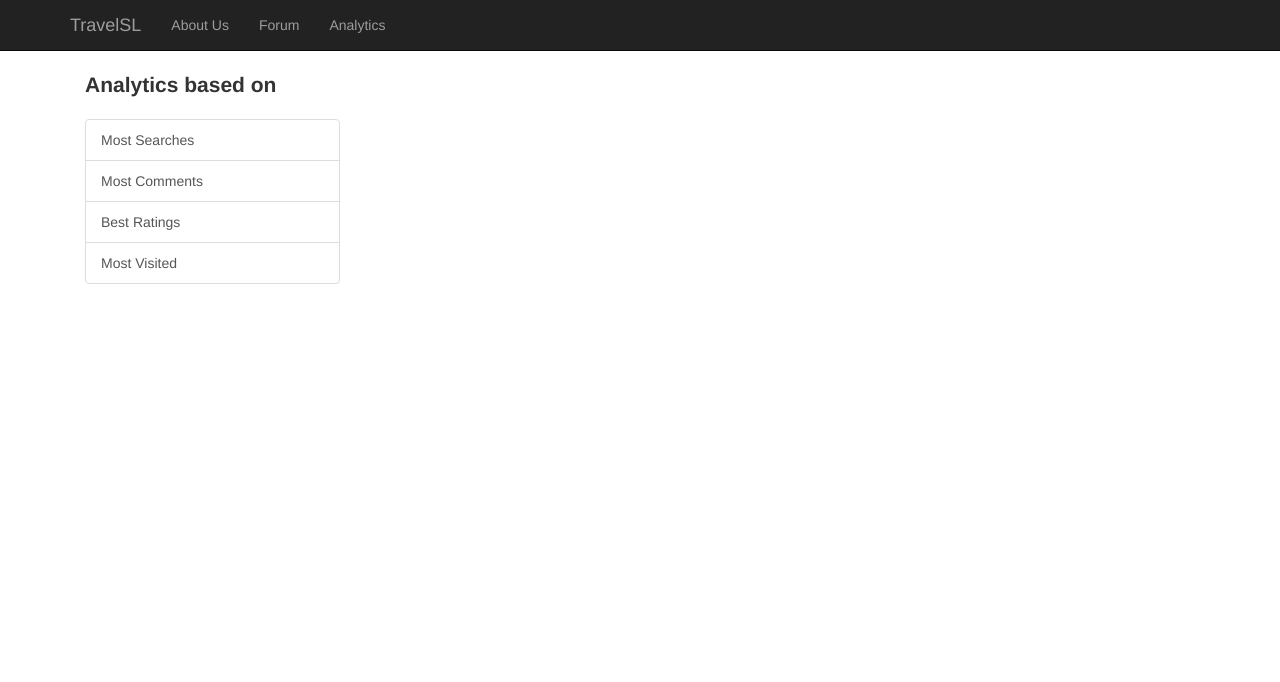
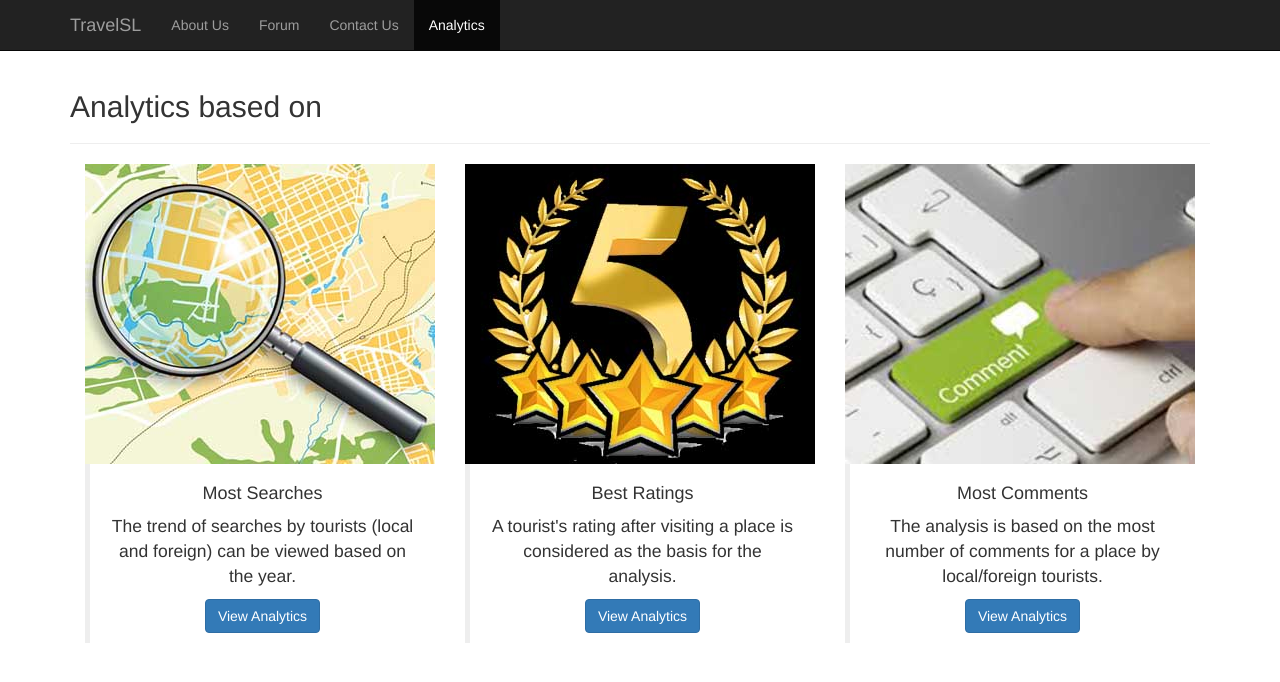
Before and after one commit to AndunRanmal/Group-project, a PHP site: page /profilepic/analytics.php in a window 1280 px wide. Shown: the top 682 px of the page. Run offline with PHP 8.4, Linux system fonts and the light colour scheme.

Commit message:
3rd commit

```diff
--- a/views/aboutUs.php
+++ b/views/aboutUs.php
@@ -40,7 +40,7 @@
             <!-- Collect the nav links, forms, and other content for toggling -->
             <div class="collapse navbar-collapse" id="bs-example-navbar-collapse-1">
                 <ul class="nav navbar-nav">
-                    <li>
+                    <li class="active">
                         <a href="aboutUs.php">About Us</a>
                     </li>
                     <li>
--- a/views/analytics.php
+++ b/views/analytics.php
@@ -8,6 +8,8 @@
     <meta name="viewport" content="width=device-width, initial-scale=1">
     <meta name="description" content="">
     <meta name="author" content="">
+
+    <link rel="icon" href="logo.ico" type="image/x-icon" />
 
     <title>Analytics - TravelSL</title>
 
@@ -38,7 +40,7 @@
         <div class="container">
             <!-- Brand and toggle get grouped for better mobile display -->
             <div class="navbar-header">
-                <a class="navbar-brand" href="index.php">TravelSL</a>
+                <a class="navbar-brand" href="index1.php">TravelSL</a>
             </div>
             <!-- Collect the nav links, forms, and other content for toggling -->
             <div class="collapse navbar-collapse" id="bs-example-navbar-collapse-1">
@@ -50,11 +52,13 @@
                         <a href="login.php">Forum</a>
                     </li>
                     <li>
+                        <a href="contact_interface.php">Contact Us</a>
+                    </li>
+                    <li class="active">
                         <a href="analytics.php">Analytics</a>
                     </li>
 
-                </ul>
-
+                    </ul>
             </div>
             <!-- /.navbar-collapse -->
         </div>
@@ -62,17 +66,63 @@
     </nav>
 
     <!-- Page Content -->
- <div class="container">
-    <div class="col-md-3">
-        <p class="lead"><strong>Analytics based on</strong></p>
-                <div class="list-group">
-                    <a href="#" class="list-group-item">Most Searches</a>
-                    <a href="#" class="list-group-item">Most Comments</a>
-                    <a href="#" class="list-group-item">Best Ratings</a>
-                    <a href="#" class="list-group-item">Most Visited</a>
+<div class="container">
 
-                </div>
-    </div>
+<h2> Analytics based on</h2>
+<hr>
+
+
+<div class="card-deck">
+    <div class="col-md-4"
+        <div class="card">
+            <img class="card-img-top" src="images/search.jpg" alt="Card image cap">
+            <div class="card card-outline-primary mb-3 text-center">
+            <div class="card-block">
+            <blockquote class="card-blockquote">
+                <h4 class="card-title">Most Searches</h4>
+                <p>The trend of searches by tourists (local and foreign) can be viewed based on the year.</p>
+                <a href="#" class="btn btn-primary">View Analytics</a>
+            </blockquote>
+            </div>
+            </div>
+        </div>
+
+
+    <div class="col-md-4"
+        <div class="card">
+            <img class="card-img-top" src="images/ratings.jpg" alt="Card image cap">
+            <div class="card card-outline-primary mb-3 text-center">
+            <div class="card-block">
+            <blockquote class="card-blockquote">
+                <h4 class="card-title">Best Ratings</h4>
+                <p>A tourist's rating after visiting a place is considered as the basis for the analysis.</p>
+                <a href="#" class="btn btn-primary">View Analytics</a>
+            </blockquote>
+            </div>
+            </div>
+        </div>
+
+
+    <div class="col-md-4"
+        <div class="card">
+            <img class="card-img-top" src="images/comments.jpg" alt="Card image cap">
+            <div class="card card-outline-primary mb-3 text-center">
+            <div class="card-block">
+            <blockquote class="card-blockquote">
+                <h4 class="card-title">Most Comments</h4>
+                <p>The analysis is based on the most number of comments for a place by local/foreign tourists.</p>
+                <a href="#" class="btn btn-primary">View Analytics</a>
+            </blockquote>
+            </div>
+            </div>
+        </div>
+
+</div>
+
+
+
+</div>
+
 
     </div>
     <!-- /.container -->
--- a/views/login.php
+++ b/views/login.php
@@ -161,7 +161,7 @@
                     <li>
                         <a href="aboutUs.php">About Us</a>
                     </li>
-                    <li>
+                    <li class="active">
                         <a href="login.php">Forum</a>
                     </li>
                     <li>
```
Also changed, not shown: views/css/contact.css (added, +21 -0 lines), views/index1.php (added, +224 -0 lines), views/images/comments.jpg (added), views/images/ratings.jpg (added), views/images/search.jpg (added).
